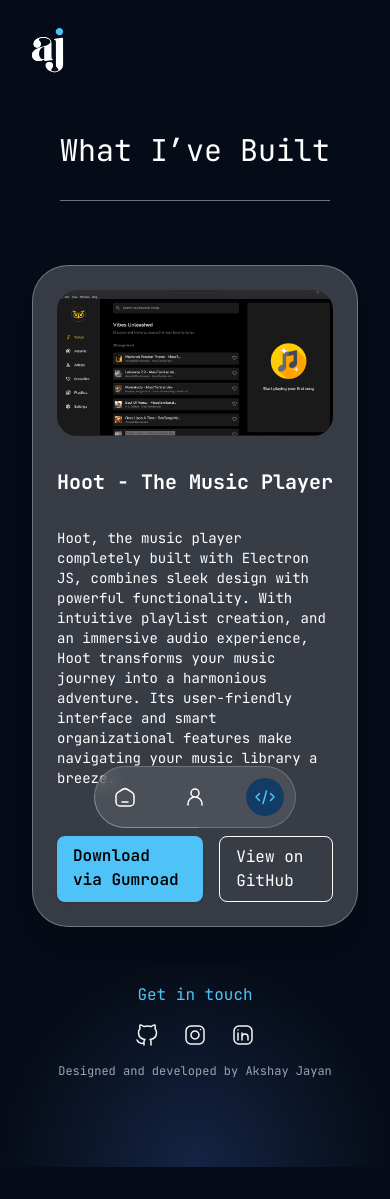
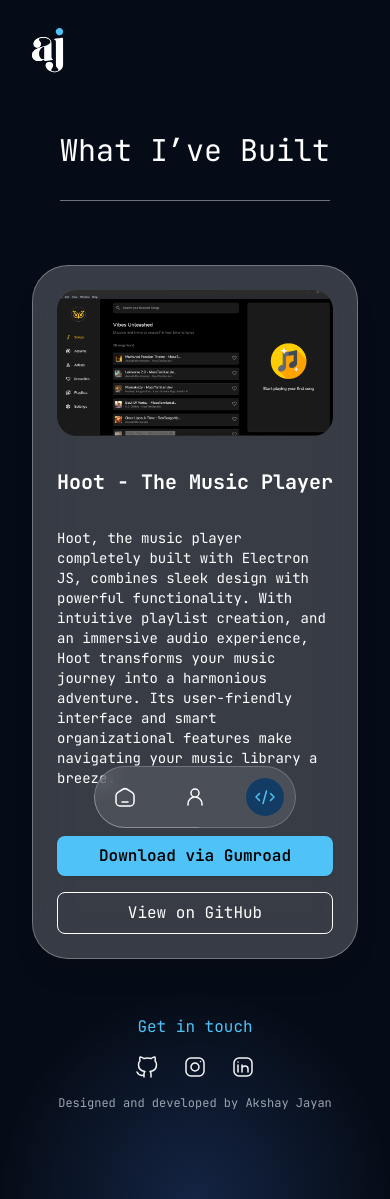
Before and after one commit to Akshay-Jayan3/personal-portfolio, a Next.js app: page /work in a window 390 px wide. Before the commit the page ends 1167 px from the top, so only its background shows below. Built offline with nearby package versions, Linux system fonts and the light colour scheme.

Commit message:
add hoot

```diff
--- a/src/app/work/page.js
+++ b/src/app/work/page.js
@@ -15,18 +15,18 @@
                 <p className='text-sm sm:text-base'>
                     Hoot, the music player completely built with Electron JS, combines sleek design with powerful functionality. With intuitive playlist creation, and an immersive audio experience, Hoot transforms your music journey into a harmonious adventure. Its user-friendly interface and smart organizational features make navigating your music library a breeze.
                 </p>
-                <div className="flex gap-4 mt-4 justify-between">
+                <div className="w-full flex gap-4 mt-4 items-center justify-between flex-wrap">
                     <a
                         href="https://jayanakshay.gumroad.com/l/isjsu"
                         target="_blank"
-                        className="px-4 py-2 bg-[#4fc3f7] text-black font-semibold rounded-lg shadow hover:bg-[#36a9e1] transition"
+                        className="w-full md:w-fit text-center px-4 py-2 bg-[#4fc3f7] text-black font-semibold rounded-lg shadow hover:bg-[#36a9e1] transition whitespace-nowrap"
                     >
                         Download via Gumroad
                     </a>
                     <a
                         href="https://github.com/Akshay-Jayan3/Hoot"
                         target="_blank"
-                        className="px-4 py-2 border border-white text-white rounded-lg hover:bg-white/10 transition"
+                        className="w-full md:w-fit text-center px-4 py-2 border border-white text-white rounded-lg hover:bg-white/10 transition whitespace-nowrap"
                     >
                         View on GitHub
                     </a>
```
